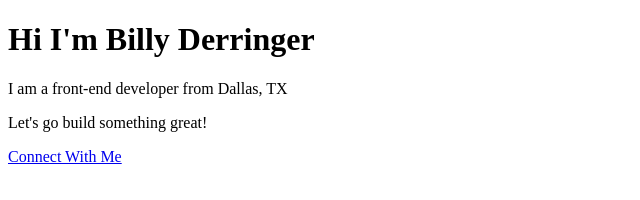
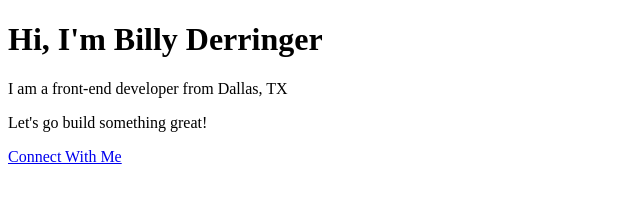
Before and after one commit to billyderringer/JAMstack-hello-world, a Gatsby site: page / in a window 1280 px wide. Shown: the whole page, without its empty margins (0-640 px from the left). Built offline with nearby package versions, Linux system fonts and the light colour scheme; Gatsby itself is replaced by a stand-in of ours.

Commit message:
fixed page 1 punctuation

```diff
--- a/src/pages/index.js
+++ b/src/pages/index.js
@@ -3,7 +3,7 @@ import Link from 'gatsby-link'
 
 const IndexPage = () => (
   <div>
-    <h1>Hi I'm Billy Derringer</h1>
+    <h1>Hi, I'm Billy Derringer</h1>
     <p>I am a front-end developer from Dallas, TX</p>
     <p>Let's go build something great!</p>
     <Link to="/page-2/">Connect With Me</Link>
```
